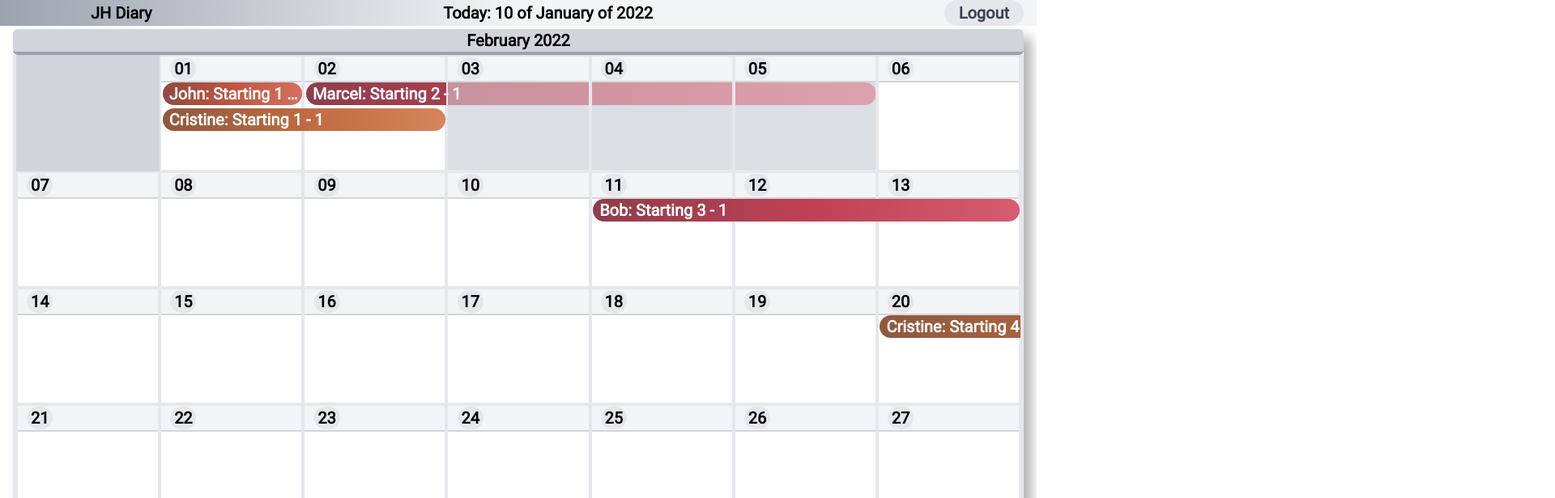
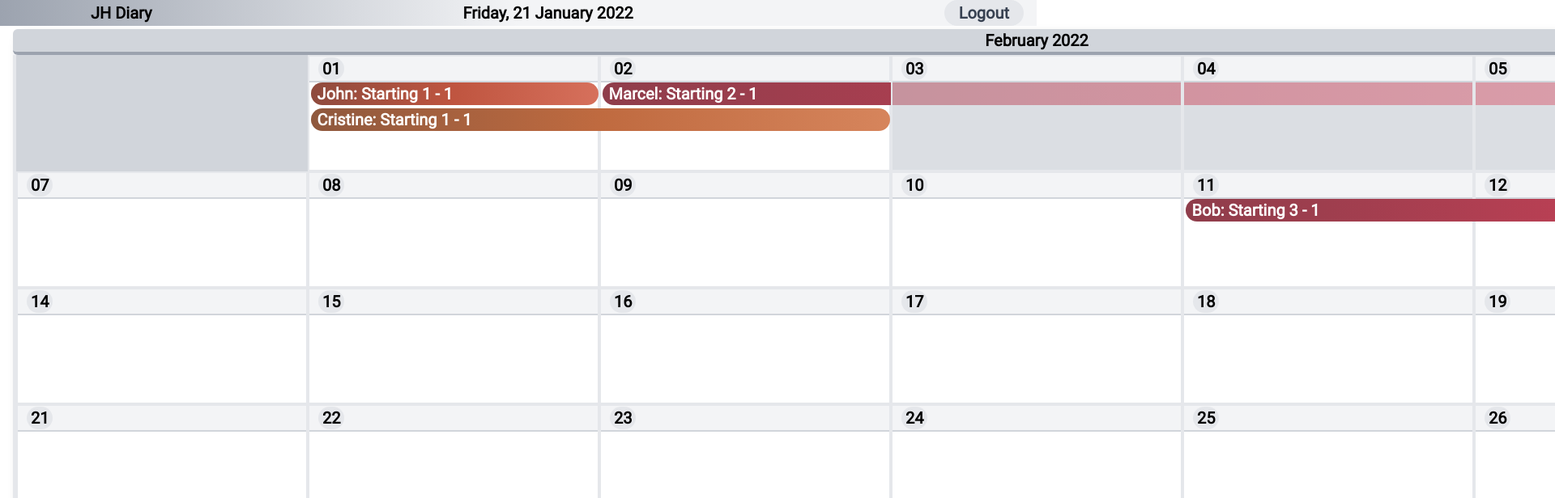
Before and after one commit to espin-tolosa/calendar-ts, a React (Vite) app: page / in a window 1280 px wide. Shown: the top 616 px of the page at 81% size, 1920 px wide, since content can reach past the window. Built offline with nearby package versions, Linux system fonts and the light colour scheme.

Commit message:
Fix header date

```diff
--- a/src/pages/Codelink.tsx
+++ b/src/pages/Codelink.tsx
@@ -366,7 +366,7 @@ export default function App(): JSX.Element {
             </div>
             {/*center-header*/}{" "}
             <div className="overflow-hidden whitespace-nowrap text-ellipsis portrait:mr-2">
-              Today: 10 of January of 2022
+              Friday, 21 January 2022
             </div>
             {/*right-header*/}
             <div className="">
@@ -385,7 +385,7 @@ export default function App(): JSX.Element {
 
         {/*main-layout: layout-grid*/}
         <div
-          className={`sm:grid sm:landscape:grid flex flex-col ${controllerToggle} sm:landscape:w-auto landscape:w-[200vw]`}
+          className={`sm:grid sm:landscape:grid flex flex-col ${controllerToggle} landscape:w-[200vw]`}
         >
           {/*controller-layout*/}
           <div
```
